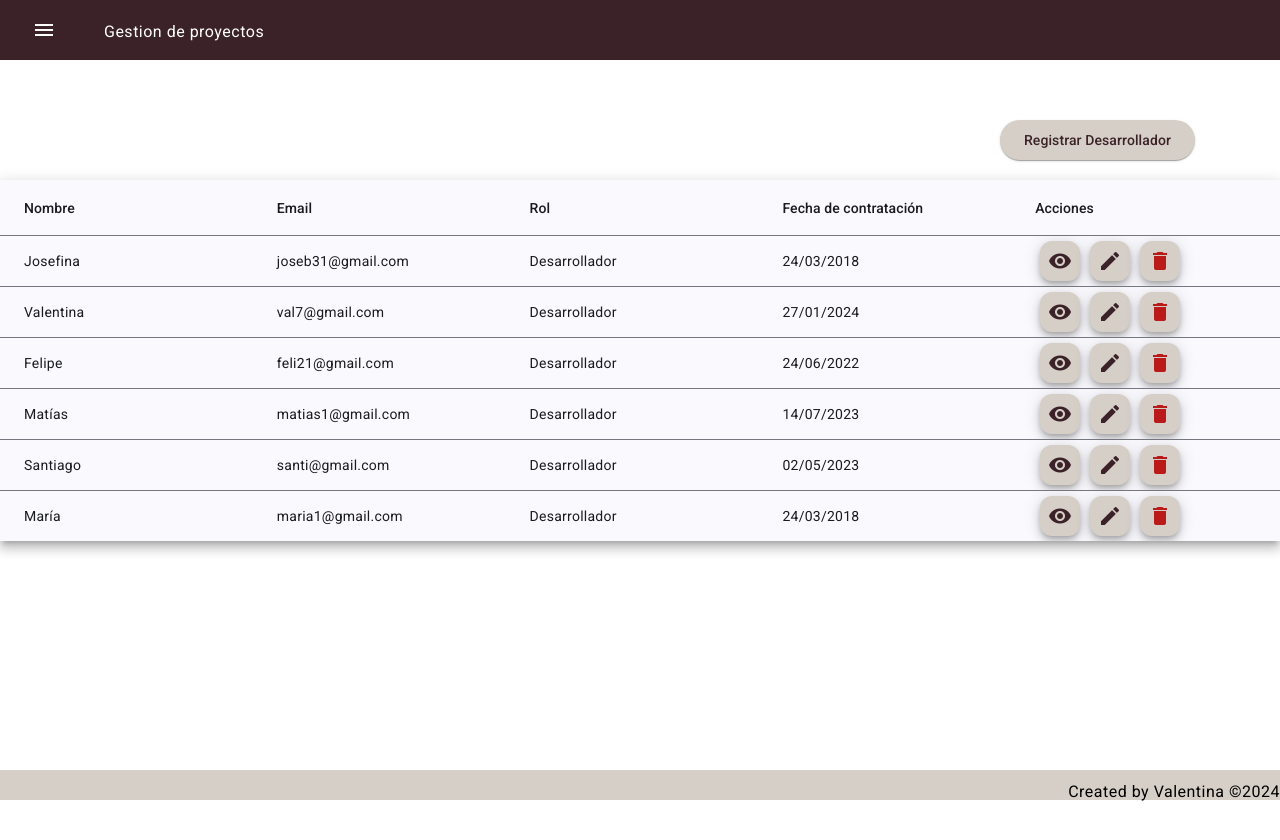
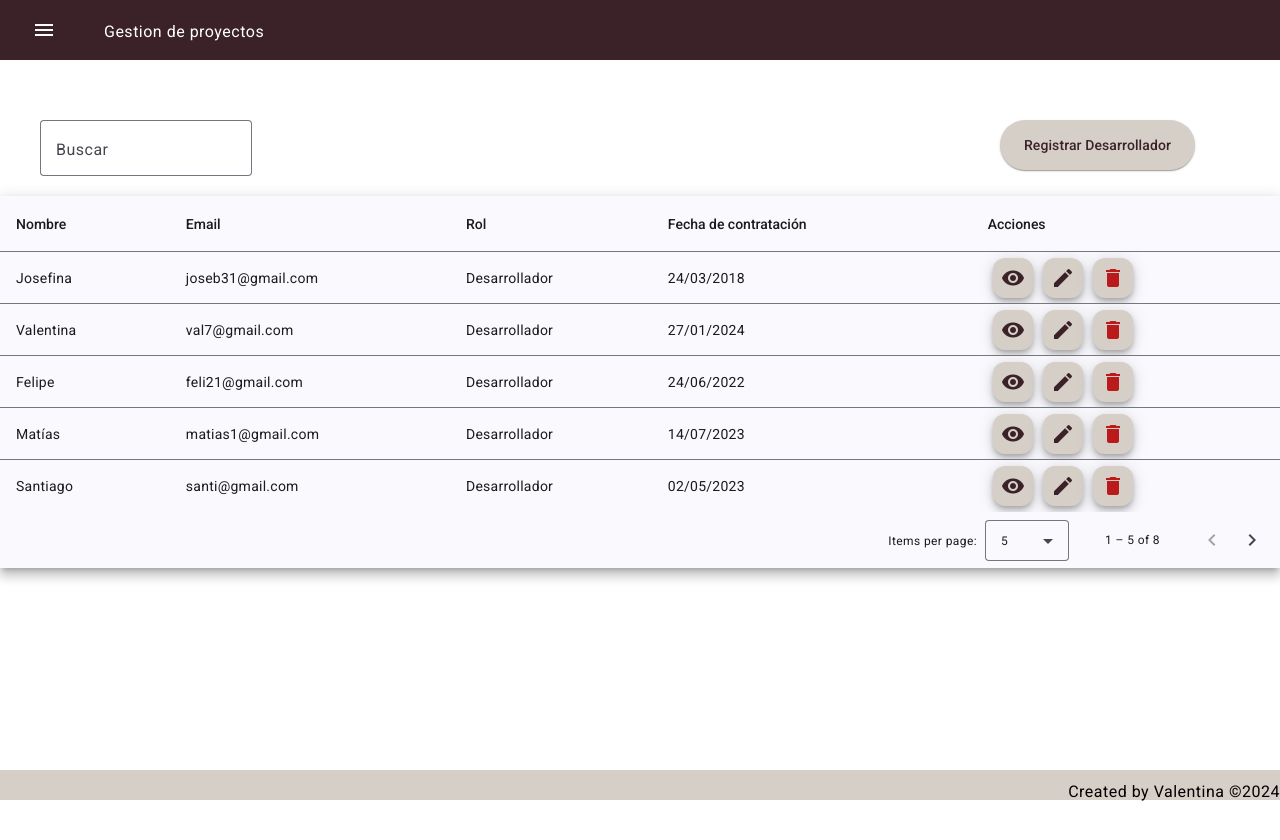
Before and after one commit to 78499-gonzalez-valentina/angular-proyect, an Angular app: page /desarrolladores in a window 1280 px wide. Shown: the top 840 px of the page. Built offline with nearby package versions, Linux system fonts and the light colour scheme.

Commit message:
paginacion y filtrado

```diff
--- a/src/app/components/listado-desarrolladores/listado-desarrolladores.component.html
+++ b/src/app/components/listado-desarrolladores/listado-desarrolladores.component.html
@@ -1,37 +1,42 @@
-<div style="display: flex; justify-content: end;">
-<button mat-raised-button style="color: #3B2229; margin-right: 85px; margin-bottom: 20px; background-color: #D6CFC7"
+
+<div style="display: flex; justify-content:space-between;">
+  <mat-form-field appearance="outline" style="margin-left: 40px;">
+    <mat-label>Buscar</mat-label>
+    <input matInput (keyup)="applyFilter($event)" placeholder="Ej. Mia" #input>
+  </mat-form-field>
+  <button mat-raised-button style="color: #3B2229; height: 50px; margin-right: 85px; margin-bottom: 20px; background-color: #D6CFC7"
     (click)="openRegistrarDialog()">
     Registrar Desarrollador
   </button>
 </div>
-<mat-table style="width: 600px;" [dataSource]="dataSource" class="mat-elevation-z8">
-  <!-- Position Column -->
+<div class="mat-elevation-z8">
+  <table mat-table [dataSource]="dataSource" matSort>
+
+    <!-- ID Column -->
     <ng-container matColumnDef="nombre">
-    <mat-header-cell *matHeaderCellDef> Nombre </mat-header-cell>
-    <mat-cell *matCellDef="let element"> {{element.nombre}} </mat-cell>
+      <th mat-header-cell *matHeaderCellDef mat-sort-header> Nombre </th>
+      <td mat-cell *matCellDef="let row"> {{row.nombre}} </td>
     </ng-container>
 
-  <!-- Name Column -->
+    <!-- Email -->
     <ng-container matColumnDef="email">
-    <mat-header-cell *matHeaderCellDef> Email</mat-header-cell>
-    <mat-cell *matCellDef="let element"> {{element.email}} </mat-cell>
+      <th mat-header-cell *matHeaderCellDef mat-sort-header> Email</th>
+      <td mat-cell *matCellDef="let row"> {{row.email}} </td>
     </ng-container>
-
-  <!-- Weight Column -->
+<!-- Rol-->
     <ng-container matColumnDef="rol">
-    <mat-header-cell *matHeaderCellDef> Rol</mat-header-cell>
-    <mat-cell *matCellDef="let element"> {{element.rol}} </mat-cell>
+      <th mat-header-cell *matHeaderCellDef mat-sort-header> Rol </th>
+      <td mat-cell *matCellDef="let row"> {{row.rol}} </td>
     </ng-container>
-
-  <!-- Symbol Column -->
+    <!-- Fecha de contratación-->
     <ng-container matColumnDef="fechaContratacion">
-    <mat-header-cell *matHeaderCellDef> Fecha de contratación </mat-header-cell>
-    <mat-cell *matCellDef="let element"> {{element.fechaContratacion}} </mat-cell>
+      <th mat-header-cell *matHeaderCellDef mat-sort-header> Fecha de contratación </th>
+      <td mat-cell *matCellDef="let row"> {{row.fechaContratacion}} </td>
     </ng-container>
       <ng-container matColumnDef="acciones">
-    <mat-header-cell *matHeaderCellDef> Acciones </mat-header-cell>
-    <mat-cell *matCellDef="let element">
-      <button  style="margin: 5px; background-color: #D6CFC7;" mat-mini-fab matTooltip="Visualizar"
+        <th mat-header-cell *matHeaderCellDef mat-sort-header> Acciones </th>
+        <td  mat-cell *matCellDef="let element">
+          <button mat-mini-fab style="margin: 5px; background-color: #D6CFC7;"  matTooltip="Visualizar"
             aria-label="Button that displays a tooltip when focused or hovered over">
             <mat-icon style="margin: 5px; color: #3B2229">visibility</mat-icon>
           </button>
@@ -44,12 +49,17 @@
             <mat-icon color="warn" style="margin: 5px; ">delete</mat-icon>
           </button>
 
-
-
-
-    </mat-cell>
+        </td>
       </ng-container>
 
-  <mat-header-row *matHeaderRowDef="displayedColumns"></mat-header-row>
-  <mat-row *matRowDef="let row; columns: displayedColumns;"></mat-row>
-</mat-table>
+    <tr mat-header-row *matHeaderRowDef="displayedColumns"></tr>
+    <tr mat-row *matRowDef="let row; columns: displayedColumns;"></tr>
+
+    <!-- Row shown when there is no matching data. -->
+    <tr class="mat-row" *matNoDataRow>
+      <td class="mat-cell" colspan="4">No data matching the filter "{{input.value}}"</td>
+    </tr>
+  </table>
+
+  <mat-paginator [pageSizeOptions]="[5, 10, 25, 100]" aria-label="Select page of users"></mat-paginator>
+</div>
--- a/src/app/components/listado-desarrolladores/listado-desarrolladores.component.ts
+++ b/src/app/components/listado-desarrolladores/listado-desarrolladores.component.ts
@@ -1,42 +1,54 @@
-import { Component } from '@angular/core';
-import { MatFormFieldModule } from '@angular/material/form-field';
+import {AfterViewInit, Component, ViewChild} from '@angular/core';
+import {MatPaginator, MatPaginatorModule} from '@angular/material/paginator';
+import {MatSort, MatSortModule} from '@angular/material/sort';
+import {MatTableDataSource, MatTableModule} from '@angular/material/table';
+import {MatInputModule} from '@angular/material/input';
+import {MatFormFieldModule} from '@angular/material/form-field';
 import { MatIconModule } from '@angular/material/icon';
-import {MatTableDataSource, MatTableModule} from '@angular/material/table';
-import { MatButtonModule } from '@angular/material/button';
-import { MatTooltipModule } from '@angular/material/tooltip';
 import { RegistrarDesarrolladorDialogComponent } from '../registrar-desarrollador-dialog/registrar-desarrollador-dialog.component';
 import { MatDialog } from '@angular/material/dialog';
+import {MatTooltipModule} from '@angular/material/tooltip';
+import { MatButtonModule } from '@angular/material/button';
 
-export interface PeriodicElement {
+export interface Developers {
   nombre: string;
   email: string;
   rol: string;
   fechaContratacion: string;
 }
 
-const ELEMENT_DATA: PeriodicElement[] = [
+const ELEMENT_DATA: Developers[] = [
   { nombre: 'Josefina',email:"joseb31@gmail.com", rol:"Desarrollador", fechaContratacion:'24/03/2018'},
   { nombre: 'Valentina',email:"val7@gmail.com", rol:"Desarrollador", fechaContratacion:'27/01/2024'},
   { nombre: 'Felipe',email:"feli21@gmail.com", rol:"Desarrollador", fechaContratacion:'24/06/2022'},
   { nombre: 'Matías',email:"matias1@gmail.com", rol:"Desarrollador", fechaContratacion:'14/07/2023'},
   { nombre: 'Santiago',email:"santi@gmail.com", rol:"Desarrollador", fechaContratacion:'02/05/2023'},
-  { nombre: 'María', email:"maria1@gmail.com", rol:"Desarrollador", fechaContratacion:'24/03/2018'}
+  { nombre: 'María', email:"maria1@gmail.com", rol:"Desarrollador", fechaContratacion:'24/03/2018'},
+  { nombre: 'Santiago',email:"santi@gmail.com", rol:"Desarrollador", fechaContratacion:'02/05/2023'},
+  { nombre: 'Santiago',email:"santi@gmail.com", rol:"Desarrollador", fechaContratacion:'02/05/2023'}
 
 ];
 
+/**
+ * @title Data table with sorting, pagination, and filtering.
+ */
 @Component({
   selector: 'app-listado-desarrolladores',
+  styleUrl: './listado-desarrolladores.component.scss',
+  templateUrl: './listado-desarrolladores.component.html',
   standalone: true,
-  imports: [MatTableModule, MatFormFieldModule, MatIconModule, MatButtonModule, MatTooltipModule, RegistrarDesarrolladorDialogComponent],
-  templateUrl: './listado-desarrolladores.component.html',
-  styleUrl: './listado-desarrolladores.component.scss'
+  imports: [MatFormFieldModule, MatInputModule, MatTableModule, MatSortModule, MatPaginatorModule, MatIconModule, RegistrarDesarrolladorDialogComponent, MatTooltipModule, MatButtonModule],
 })
-export class ListadoDesarrolladoresComponent {
+export class ListadoDesarrolladoresComponent implements AfterViewInit {
+  displayedColumns: string[] = ['nombre', 'email', 'rol', 'fechaContratacion', 'acciones'];
+  dataSource = new MatTableDataSource<Developers>(ELEMENT_DATA);
+
+  @ViewChild(MatPaginator) paginator!: MatPaginator;
+  @ViewChild(MatSort) sort!: MatSort;
+
   constructor(public dialog: MatDialog) {}
-  displayedColumns: string[] = ['nombre', 'email', 'rol', 'fechaContratacion', 'acciones'];
-  dataSource = new MatTableDataSource<PeriodicElement>(ELEMENT_DATA);
 
-   deleteElement(element: any) {
+  deleteElement(element: any) {
     const data = this.dataSource.data;
     this.dataSource.data = data.filter(item => item !== element);
   }
@@ -49,4 +61,18 @@ export class ListadoDesarrolladoresComponent {
       }
     });
   }
+
+  ngAfterViewInit() {
+    this.dataSource.paginator = this.paginator;
+    this.dataSource.sort = this.sort;
+  }
+
+  applyFilter(event: Event) {
+    const filterValue = (event.target as HTMLInputElement).value;
+    this.dataSource.filter = filterValue.trim().toLowerCase();
+
+    if (this.dataSource.paginator) {
+      this.dataSource.paginator.firstPage();
+    }
+  }
 }
```
Lines whose indentation alone changed are shown as unchanged.
